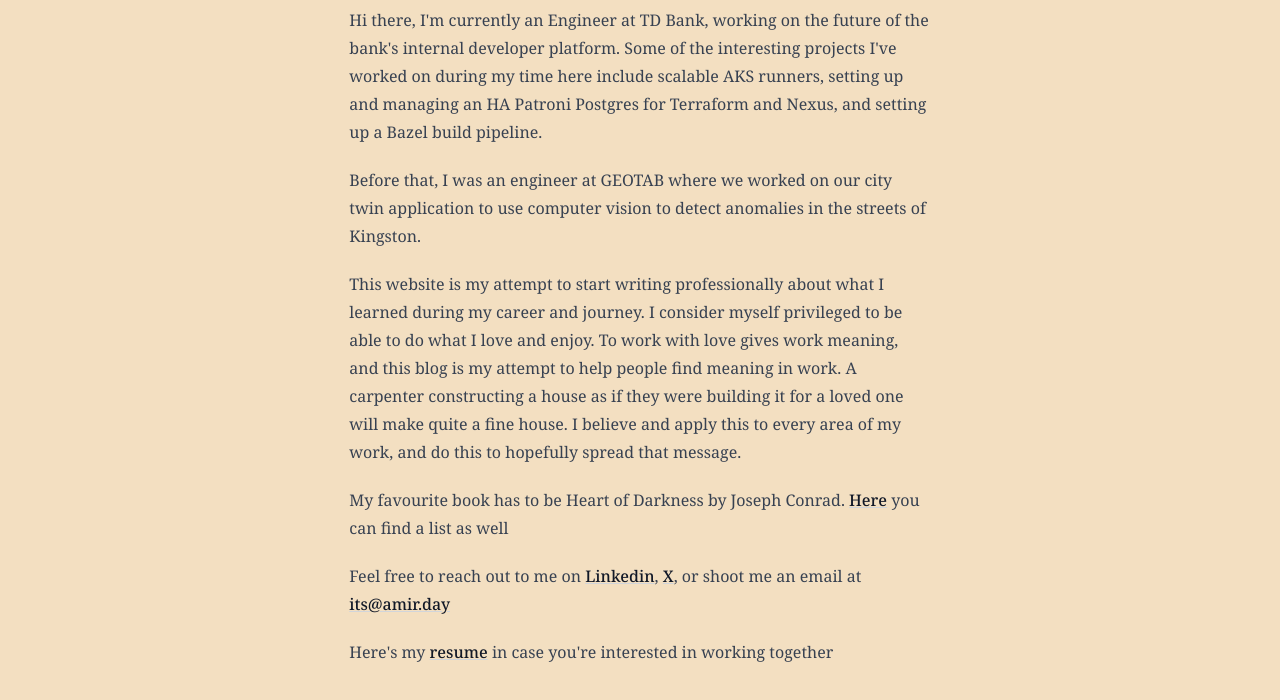
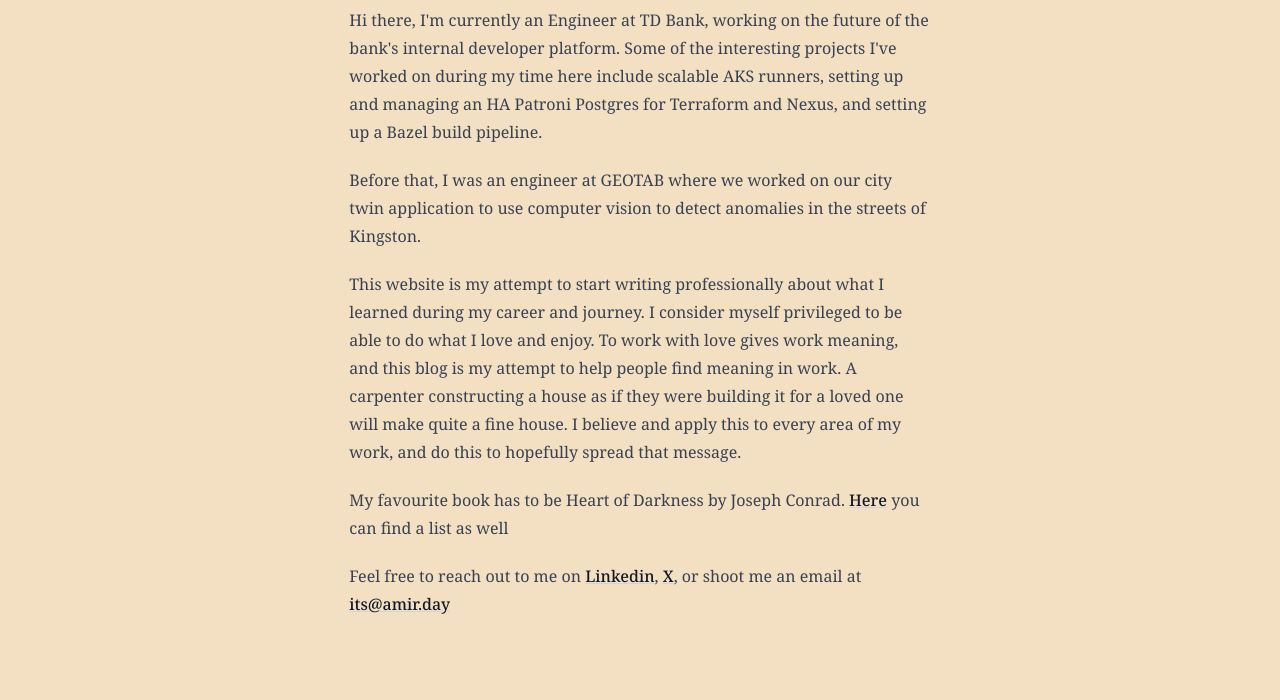
Before and after one commit to amir002001/amir002001, an Astro site: page /memoir in a window 1280 px wide. Shown: the part 226-926 px from the top of the page. After the commit the page ends 892 px from the top, so only its background shows below. Built offline with nearby package versions, Linux system fonts and the light colour scheme; Astro itself is replaced by a stand-in of ours.

Commit message:
feat: remove resume link

```diff
--- a/src/pages/memoir/index.astro
+++ b/src/pages/memoir/index.astro
@@ -47,12 +47,5 @@
         href="mailto:its@amir.day">its@amir.day</a
       >
     </p>
-    <p>
-      Here's my <a
-        href="https://docsend.com/view/mni63p69dkxknkkj"
-        target="_blank"
-        class="underline decoration-gray-300 hover:decoration-black">resume</a
-      > in case you're interested in working together
-    </p>
   </section>
 </Layout>
```
